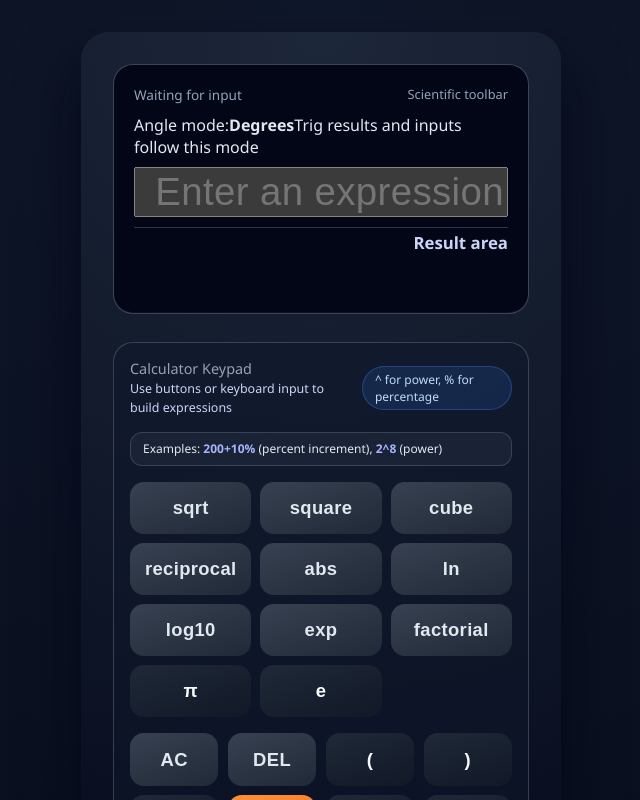
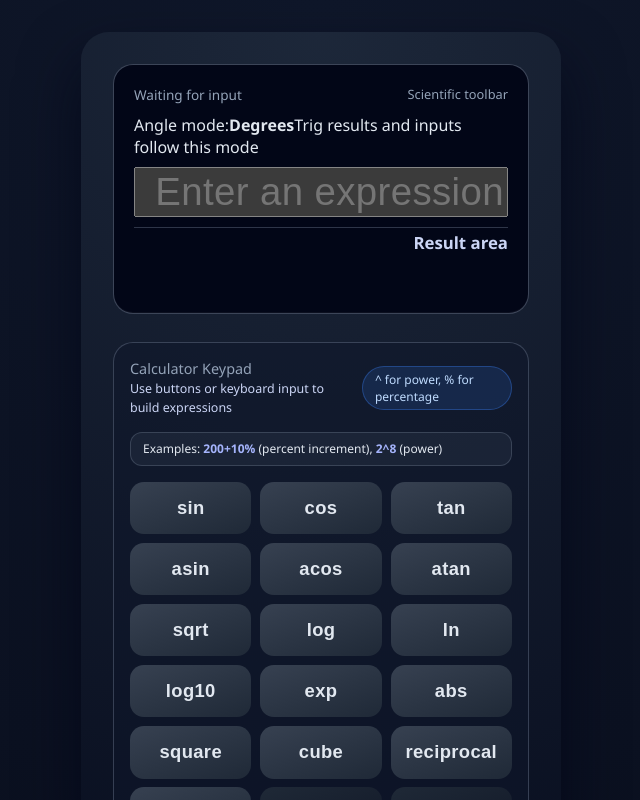
Before and after one commit to johnwick22012026-source/Calculator, a React (Vite) app: page / in a window 1280 px wide. Shown: the top 800 px of the page, without its empty margins (319-959 px from the left). Built offline with nearby package versions, Linux system fonts and the light colour scheme.

Commit message:
feat(CALC-46): Implement expression parsing for nested scientific functions — src/components/CalculatorKeypad.tsx

```diff
--- a/src/components/CalculatorKeypad.tsx
+++ b/src/components/CalculatorKeypad.tsx
@@ -7,17 +7,24 @@ type KeypadButton = {
 }
 
 const scientificKeys: KeypadButton[] = [
+  { label: 'sin', value: 'sin(', variant: 'secondary' },
+  { label: 'cos', value: 'cos(', variant: 'secondary' },
+  { label: 'tan', value: 'tan(', variant: 'secondary' },
+  { label: 'asin', value: 'asin(', variant: 'secondary' },
+  { label: 'acos', value: 'acos(', variant: 'secondary' },
+  { label: 'atan', value: 'atan(', variant: 'secondary' },
   { label: 'sqrt', value: 'sqrt(', variant: 'secondary' },
+  { label: 'log', value: 'log(', variant: 'secondary' },
+  { label: 'ln', value: 'ln(', variant: 'secondary' },
+  { label: 'log10', value: 'log10(', variant: 'secondary' },
+  { label: 'exp', value: 'exp(', variant: 'secondary' },
+  { label: 'abs', value: 'abs(', variant: 'secondary' },
   { label: 'square', value: 'square(', variant: 'secondary' },
   { label: 'cube', value: 'cube(', variant: 'secondary' },
   { label: 'reciprocal', value: 'reciprocal(', variant: 'secondary' },
-  { label: 'abs', value: 'abs(', variant: 'secondary' },
-  { label: 'ln', value: 'ln(', variant: 'secondary' },
-  { label: 'log10', value: 'log10(', variant: 'secondary' },
-  { label: 'exp', value: 'exp(', variant: 'secondary' },
   { label: 'factorial', value: 'factorial(', variant: 'secondary' },
   { label: 'π', value: 'π', variant: 'tinted' },
-  { label: 'e', value: 'e', variant: 'tinted' },
+  { label: 'e', value: 'e', variant: 'tinted' }
 ]
 
 const coreKeys: KeypadButton[] = [
@@ -42,7 +49,7 @@ const coreKeys: KeypadButton[] = [
   { label: '0', variant: 'tinted' },
   { label: '.', variant: 'tinted' },
   { label: '=', variant: 'primary' },
-  { label: 'Ans', variant: 'secondary' },
+  { label: 'Ans', variant: 'secondary' }
 ]
 
 type CalculatorKeypadProps = {
```
